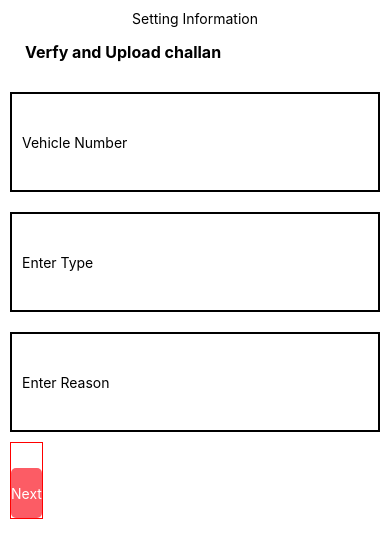
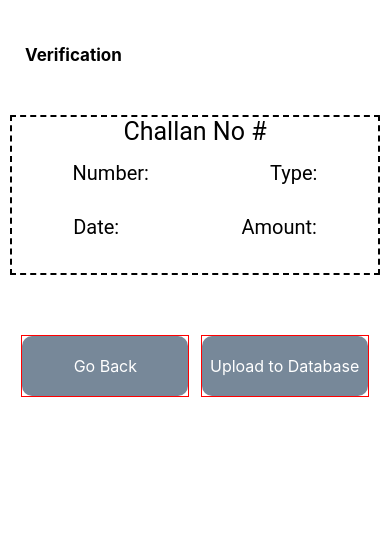
Before and after one commit to sulaiman-s/ML_Enabled-E-Challan, a React Native app: screen /upload in a window 390 px wide. Shown: the top 558 px of the page. Built offline with nearby package versions, Linux system fonts and the light colour scheme.

Commit message:
created admin challan entry and verification screen

```diff
--- /dev/null
+++ b/AdminScreenComponents/AdminChallanEntries.js
@@ -0,0 +1,61 @@
+import React from "react";
+import { Modal, Text, TextInput } from "react-native";
+import AppInput from "../app/compnents/AppInput";
+import Label from "../app/compnents/label";
+import Screen from "../app/compnents/Screen";
+import { StyleSheet, View } from "react-native";
+import AppButton from "../app/compnents/AppButton";
+
+function AdminChallanEntries(props) {
+  return (
+    <Screen>
+      <Text>Setting Information</Text>
+      <Label
+        value="Verfy and Upload challan"
+        style={{ elevation: 0, fontWeight: "bold", fontSize: 16 }}
+      />
+      <AppInput
+        viewStyle={{ height: 100 }}
+        placeholder="Vehicle Number"
+        textAlign="center"
+        style={{ width: "100%" }}
+        caretHidden
+      />
+      <AppInput
+        viewStyle={{ height: 100 }}
+        placeholder="Enter Type"
+        textAlign="center"
+        style={{ width: "100%" }}
+        caretHidden
+      />
+      <AppInput
+        viewStyle={{ height: 100 }}
+        placeholder="Enter Reason"
+        textAlign="center"
+        style={{ width: "100%" }}
+        caretHidden
+      />
+      <AppButton
+        title="Next"
+        textStyle={styles.btn_t}
+        height={50}
+        width={"100%"}
+        style={styles.btn}
+      />
+    </Screen>
+  );
+}
+const styles = StyleSheet.create({
+  btn: {
+    backgroundColor: "#fc5c65",
+    alignItems: "center",
+    justifyContent: "center",
+    borderRadius: 5,
+    marginTop: 25,
+  },
+  btn_t: {
+    color: "white",
+  },
+});
+
+export default AdminChallanEntries;
--- a/AdminScreenComponents/AdminVerification.js
+++ b/AdminScreenComponents/AdminVerification.js
@@ -1,41 +1,23 @@
 import React from "react";
-import { Modal, Text, TextInput } from "react-native";
 import AppInput from "../app/compnents/AppInput";
 import Label from "../app/compnents/label";
 import Screen from "../app/compnents/Screen";
-import { StyleSheet, View } from "react-native";
+import { StyleSheet, View, Text } from "react-native";
 import AppButton from "../app/compnents/AppButton";
 
 function AdminVerification(props) {
   return (
     <Screen>
-      <Text>Setting Information</Text>
       <Label
-        value="Verfy and Upload challan"
-        style={{ elevation: 0, fontWeight: "bold", fontSize: 16 }}
+        value="Verification"
+        style={{
+          elevation: 5,
+          marginTop: 20,
+          fontWeight: "bold",
+          fontSize: 17,
+        }}
       />
-      <AppInput
-        viewStyle={{ height: 100 }}
-        placeholder="Vehicle Number"
-        textAlign="center"
-        style={{ width: "100%" }}
-        caretHidden
-      />
-      <AppInput
-        viewStyle={{ height: 100 }}
-        placeholder="Enter Type"
-        textAlign="center"
-        style={{ width: "100%" }}
-        caretHidden
-      />
-      <AppInput
-        viewStyle={{ height: 100 }}
-        placeholder="Enter Reason"
-        textAlign="center"
-        style={{ width: "100%" }}
-        caretHidden
-      />
-      {/* <View style={styles.ch_view}>
+      <View style={styles.ch_view}>
         <View style={styles.ch_h}>
           <Text style={styles.ch_h_txt}>Challan No #</Text>
         </View>
@@ -47,28 +29,27 @@ function AdminVerification(props) {
           <Text style={styles.ch_itm_txt}>Date:</Text>
           <Text style={styles.ch_itm_txt}>Amount:</Text>
         </View>
-      </View> */}
-      <AppButton
-        title="Next"
-        textStyle={styles.btn_t}
-        height={50}
-        width={"100%"}
-        style={styles.btn}
-      />
+      </View>
+      <View style={styles.btn_view}>
+        <AppButton
+          title="Go Back"
+          style={styles.btn}
+          textStyle={styles.btn_txt}
+          height={60}
+          width={166}
+        />
+        <AppButton
+          title="Upload to Database"
+          style={styles.btn}
+          textStyle={styles.btn_txt}
+          height={60}
+          width={166}
+        />
+      </View>
     </Screen>
   );
 }
 const styles = StyleSheet.create({
-  btn: {
-    backgroundColor: "#fc5c65",
-    alignItems: "center",
-    justifyContent: "center",
-    borderRadius: 5,
-    marginTop: 25,
-  },
-  btn_t: {
-    color: "white",
-  },
   ch_view: {
     width: "100%",
     height: 160,
@@ -97,6 +78,24 @@ const styles = StyleSheet.create({
     fontSize: 20,
     fontFamily: "Roboto",
   },
+  btn: {
+    justifyContent: "center",
+    alignItems: "center",
+    borderRadius: 10,
+    backgroundColor: "lightslategray",
+  },
+  btn_view: {
+    width: "100%",
+    height: 100,
+    flexDirection: "row",
+    justifyContent: "space-evenly",
+    alignItems: "center",
+    marginTop: 20,
+  },
+  btn_txt: {
+    fontSize: 16,
+    color: "white",
+  },
 });
 
 export default AdminVerification;
--- a/App.js
+++ b/App.js
@@ -1,5 +1,6 @@
 import React from "react";
 import AdminCapture from "./AdminScreenComponents/AdminCapture";
+import AdminChallanEntries from "./AdminScreenComponents/AdminChallanEntries";
 import AdminMaster from "./AdminScreenComponents/AdminMaster";
 import AdminVerification from "./AdminScreenComponents/AdminVerification";
 import Navigation from "./app/navigation/Navigation";
```
